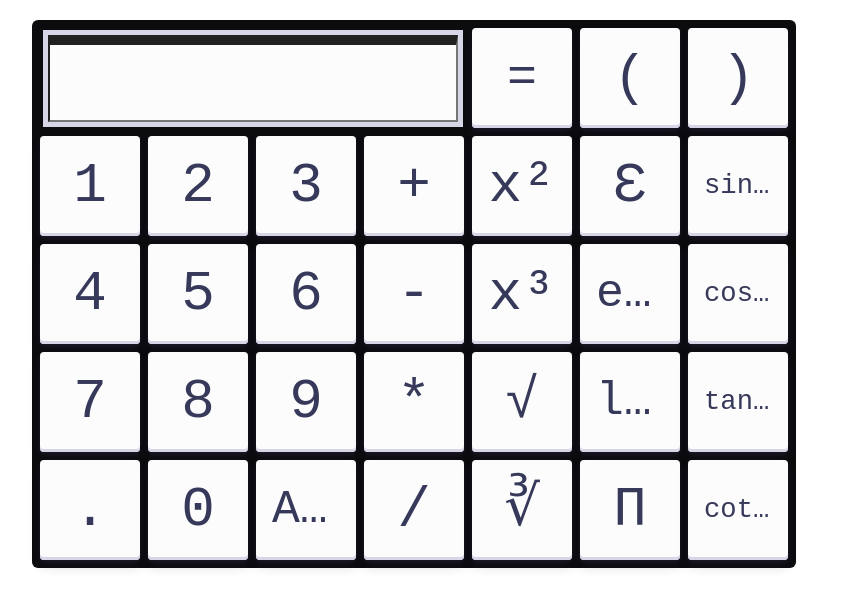
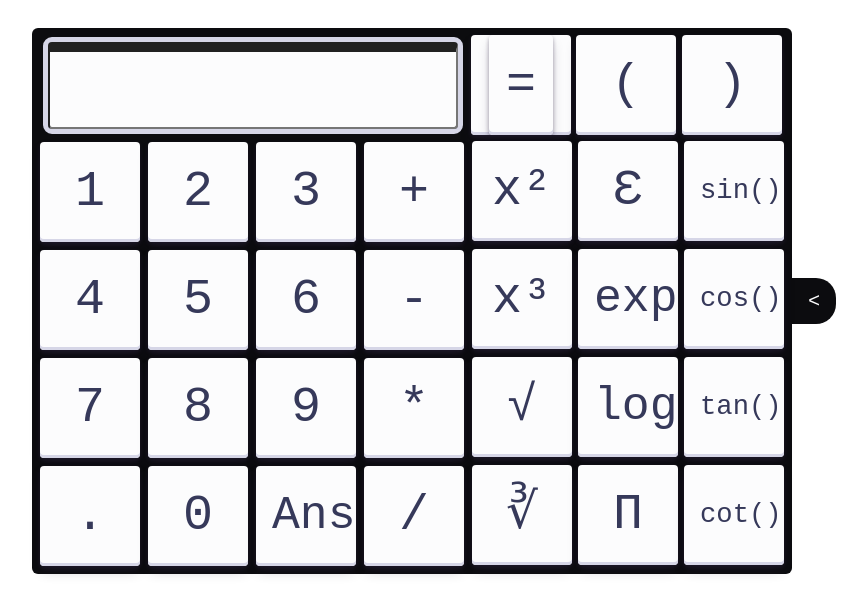
Before and after one commit to Kerem-Yavuz/Basic-Calculator, a plain HTML site: page index.html in a window 1280 px wide. Shown: the whole page, without its empty margins (355-1222 px from the left). Drawn offline with nearby package versions, Linux system fonts and the light colour scheme; a web font is replaced by a local one.

Commit message:
Added Scientific Calculations Hider

```diff
--- a/index.html
+++ b/index.html
@@ -5,40 +5,41 @@
     <link rel="stylesheet" type="text/css" href="style.css">
 </head>
 <body>
-    <main>
+<main>
+    <div class="container">
         <table id="calcu">
             <tr>
-                <td colspan="4"><input type="text" id="screen"></td>
-                <td colspan="1"><input type="submit" id="button" value="=" onclick="solve()"></td>
-                <td><input type="button" id="button" value="(" onclick="dis('(')" onkeydown="myFunction(event)"></td>
-                <td><input type="button" id="button" value=")" onclick="dis(')')" onkeydown="myFunction(event)"></td>
+                <td colspan="4" id="screenCell"><input type="text" id="screen"></td>
+                <td id="button"><input type="submit" id="button" value="=" onclick="solve()"></td>
+                <td class="cells"><input type="button" class="scientificButton" value="(" onclick="dis('(')" onkeydown="myFunction(event)"></td>
+                <td class="cells"><input type="button" class="scientificButton" value=")" onclick="dis(')')" onkeydown="myFunction(event)"></td>
             </tr>
             <tr>
                 <td><input type="button" id="button" value="1" onclick="dis('1')" onkeydown="myFunction(event)"></td>
                 <td><input type="button" id="button" value="2" onclick="dis('2')" onkeydown="myFunction(event)"></td>
                 <td><input type="button" id="button" value="3" onclick="dis('3')" onkeydown="myFunction(event)"></td>
                 <td><input type="button" id="button" value="+" onclick="dis('+')" onkeydown="myFunction(event)"></td>
-                <td><input type="button" id="button" value="x&sup2;" onclick="dis('^2')" onkeydown="myFunction(event)"></td>
-                <td><input type="button" id="button" value="&#400;" onclick="dis('e')" onkeydown="myFunction(event)"></td>
-                <td><input type="button" id="button" value="sin()" onclick="dis('sin(')" onkeydown="myFunction(event)"></td>
+                <td class="cells"><input type="button" class="scientificButton" value="x&sup2;" onclick="dis('^2')" onkeydown="myFunction(event)"></td>
+                <td class="cells"><input type="button" class="scientificButton" value="&#400;" onclick="dis('e')" onkeydown="myFunction(event)"></td>
+                <td class="cells"><input type="button" class="scientificButton" value="sin()" onclick="dis('sin(')" onkeydown="myFunction(event)"></td>
             </tr>
             <tr>
                 <td><input type="button" id="button" value="4" onclick="dis('4')" onkeydown="myFunction(event)"></td>
-                <td><input type="button" id="button" value="5" onclick="dis('5')" onkeydown="myFunction(event)"></td>
+                <td ><input type="button" id="button" value="5" onclick="dis('5')" onkeydown="myFunction(event)"></td>
                 <td><input type="button" id="button" value="6" onclick="dis('6')" onkeydown="myFunction(event)"></td>
                 <td><input type="button" id="button" value="-" onclick="dis('-')" onkeydown="myFunction(event)"></td>
-                <td><input type="button" id="button" value="x&sup3;" onclick="dis('^3')" onkeydown="myFunction(event)"></td>
-                <td><input type="button" id="button" value="exp" onclick="dis('exp')" onkeydown="myFunction(event)"></td>
-                <td><input type="button" id="button" value="cos()" onclick="dis('cos(')" onkeydown="myFunction(event)"></td>
+                <td class="cells"><input type="button" class="scientificButton" value="x&sup3;" onclick="dis('^3')" onkeydown="myFunction(event)"></td>
+                <td class="cells"><input type="button" class="scientificButton" value="exp" onclick="dis('exp')" onkeydown="myFunction(event)"></td>
+                <td class="cells"><input type="button" class="scientificButton" value="cos()" onclick="dis('cos(')" onkeydown="myFunction(event)"></td>
             </tr>
             <tr>
                 <td><input type="button" id="button" value="7" onclick="dis('7')" onkeydown="myFunction(event)"></td>
                 <td><input type="button" id="button" value="8" onclick="dis('8')" onkeydown="myFunction(event)"></td>
                 <td><input type="button" id="button" value="9" onclick="dis('9')" onkeydown="myFunction(event)"></td>
                 <td><input type="button" id="button" value="*" onclick="dis('*')" onkeydown="myFunction(event)"></td>
-                <td><input type="button" id="button" value="&radic;" onclick="dis('sqrt(')" onkeydown="myFunction(event)"></td>
-                <td><input type="button" id="button" value="log" onclick="dis('log10(')" onkeydown="myFunction(event)"></td>
-                <td><input type="button" id="button" value="tan()" onclick="dis('tan(')" onkeydown="myFunction(event)"></td>
+                <td class="cells"><input type="button" class="scientificButton" value="&radic;" onclick="dis('sqrt(')" onkeydown="myFunction(event)"></td>
+                <td class="cells"><input type="button" class="scientificButton" value="log" onclick="dis('log10(')" onkeydown="myFunction(event)"></td>
+                <td class="cells"><input type="button" class="scientificButton" value="tan()" onclick="dis('tan(')" onkeydown="myFunction(event)"></td>
             </tr>
             <tr>
 
@@ -46,14 +47,19 @@
                 <td><input type="button" id="button" value="0" onclick="dis('0')" onkeydown="myFunction(event)"></td>
                 <td><input type="button" id="button" value="Ans" onclick="dis('Ans')" onkeydown="myFunction(event)"></td>
                 <td><input type="button" id="button" value="/" onclick="dis('/')" onkeydown="myFunction(event)"></td>
-                <td><input type="button" id="button" value="&#8731;" onclick="dis('cbrt(')" onkeydown="myFunction(event)"></td>
-                <td><input type="button" id="button" value="&Pi;" onclick="dis('pi')" onkeydown="myFunction(event)"></td>
-                <td><input type="button" id="button" value="cot()" onclick="dis('cot(')" onkeydown="myFunction(event)"></td>
+                <td class="cells"><input type="button" class="scientificButton"  value="&#8731;" onclick="dis('cbrt(')" onkeydown="myFunction(event)"></td>
+                <td class="cells"><input type="button" class="scientificButton" value="&Pi;" onclick="dis('pi')" onkeydown="myFunction(event)"></td>
+                <td class="cells"><input type="button" class="scientificButton" value="cot()" onclick="dis('cot(')" onkeydown="myFunction(event)"></td>
 
 
             </tr>
         </table>
-    </main>
+
+        <div class="hider">
+            <input type="button" value="<" id="hider" onclick="scientificHide()">
+        </div>
+    </div>
+</main>
 
     <script src="https://cdnjs.cloudflare.com/ajax/libs/mathjs/10.6.4/math.js" integrity="sha512-BbVEDjbqdN3Eow8+empLMrJlxXRj5nEitiCAK5A1pUr66+jLVejo3PmjIaucRnjlB0P9R3rBUs3g5jXc8ti+fQ==" crossorigin="anonymous" referrerpolicy="no-referrer"></script>
     <script src="script.js"></script>
--- a/script.js
+++ b/script.js
@@ -1,5 +1,6 @@
 // Function that displays value
 let Ans;
+let hide = false;
 function dis(val) {
     const screen = document.getElementById("screen");
 
@@ -71,7 +72,7 @@ function clr() {
 function resizeFont(button) {
     const maxFontSize = 3.5; // Maximum font size in rem
     let fontSize = maxFontSize;
-    button.style.fontSize = fontSize + 'rem';
+    button.style.fontSize = fontSize ;
 
     while (button.scrollWidth > button.clientWidth || button.scrollHeight > button.clientHeight) {
         fontSize -= 0.1;
@@ -84,3 +85,48 @@ function resizeFont(button) {
 document.querySelectorAll('input[type="button"]').forEach(button => {
     resizeFont(button);
 });
+
+function scientificHide() {
+    var symbols = document.querySelectorAll('.scientificButton');
+    var screen = document.getElementById('screen');
+    var screencell = document.getElementById('screenCell');
+    var cells = document.querySelectorAll('.cells');
+
+    if(!hide){
+
+    screencell.colSpan = 3; // Change colspan to 3
+
+
+    screen.style.width = "305px";
+
+
+    symbols.forEach(function(symbol) {
+        symbol.style.display = 'none'; // Hide all elements with class 'scientificButton'
+    });
+
+    cells.forEach(function(symbol) {
+        symbol.style.display = 'none'; // Hide all elements with class 'scientificButton'
+    });
+
+    hide = true;
+    }
+    else{
+
+    screencell.colSpan = 4; // Change colspan to 3
+
+
+    screen.style.width = "410px";
+
+
+    symbols.forEach(function(symbol) {
+        symbol.style.display = 'inline'; // Hide all elements with class 'scientificButton'
+    });
+
+    cells.forEach(function(symbol) {
+        symbol.style.display = 'inline'; // Hide all elements with class 'scientificButton'
+    });
+
+
+    hide = false;
+    }
+}
--- a/style.css
+++ b/style.css
@@ -73,7 +73,7 @@
     width: 410px;
     font-size: 50px;
     text-align: left;
-
+    border-radius: 4px;
     transition: all 1s;
     max-width: 500px;
     font-weight: bold;
@@ -81,19 +81,7 @@
     margin-left: 10px;
    }
 
-   input[type="button"] {
-    width: 100%;
-    height: 100%;
-    font-size: 1.5rem; /* Adjust this to your preference */
-    overflow: hidden;
-    white-space: nowrap;
-    text-overflow: ellipsis;
-    display: flex;
-    align-items: center;
-    justify-content: center;
-    padding: 0;
-    box-sizing: border-box;
-}
+
 
 input[type="text"] {
     width: 100%;
@@ -105,3 +93,91 @@ input[type="text"] {
     padding: 0.5rem;
     box-sizing: border-box;
 }
+
+.container {
+  display: flex;
+}
+
+.hider
+{
+    max-width: 200px;
+    padding: 10px;
+    background-color: #0c0c0f;
+    color: #FCFCFD;
+    margin-top: 270px;
+    margin-bottom: 250px;
+    border-top-right-radius: 20px;
+    border-bottom-right-radius: 20px;
+}
+
+#hider
+{
+  font-size: 20px;
+  color:#FCFCFD;
+  background: none;
+  border: none;
+}
+
+#hider:hover
+{
+  cursor:pointer;
+}
+
+
+
+.scientificButton
+{
+  align-items: center;
+  appearance: none;
+  background-color: #FCFCFD;
+  border-radius: 4px;
+  border-width: 0;
+  box-shadow: rgba(45, 35, 66, 0.4) 0 2px 4px,rgba(45, 35, 66, 0.3) 0 7px 13px -3px,#D6D6E7 0 -3px 0 inset;
+  box-sizing: border-box;
+  color: #36395A;
+  cursor: pointer;
+  display: inline-flex;
+  font-family: "JetBrains Mono",monospace;
+  height:100px;
+  width:100px;
+  justify-content: center;
+  line-height: 1;
+  list-style: none;
+  overflow: hidden;
+  padding-left: 16px;
+  padding-right: 16px;
+  position: relative;
+  text-align: center;
+  text-decoration: none;
+  transition: box-shadow .15s,transform .15s;
+  user-select: none;
+  -webkit-user-select: none;
+  touch-action: manipulation;
+  white-space: nowrap;
+  will-change: box-shadow,transform;
+  font-size: 50px;
+  margin: 2px 2px 2px 2px;
+  display: inline;
+}
+
+.scientificButton:focus {
+  box-shadow: #D6D6E7 0 0 0 1.5px inset, rgba(45, 35, 66, 0.4) 0 2px 4px, rgba(45, 35, 66, 0.3) 0 7px 13px -3px, #D6D6E7 0 -3px 0 inset;
+}
+
+.scientificButton:hover {
+  box-shadow: rgba(45, 35, 66, 0.4) 0 4px 8px, rgba(45, 35, 66, 0.3) 0 7px 13px -3px, #D6D6E7 0 -3px 0 inset;
+  transform: translateY(-2px);
+}
+
+.scientificButton:active {
+  box-shadow: #D6D6E7 0 3px 7px inset;
+  transform: translateY(2px);
+}
+
+
+
+
+.cells
+{
+  display:inline;
+}
```
